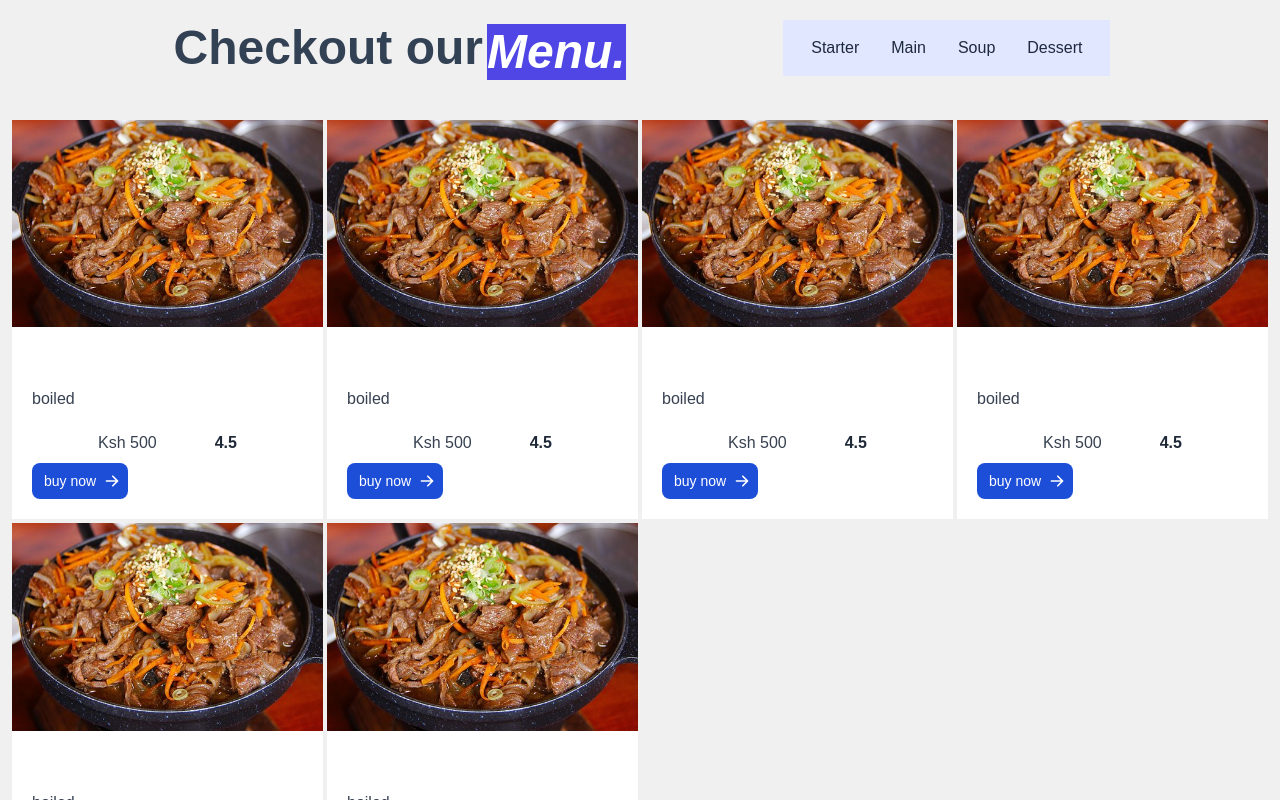
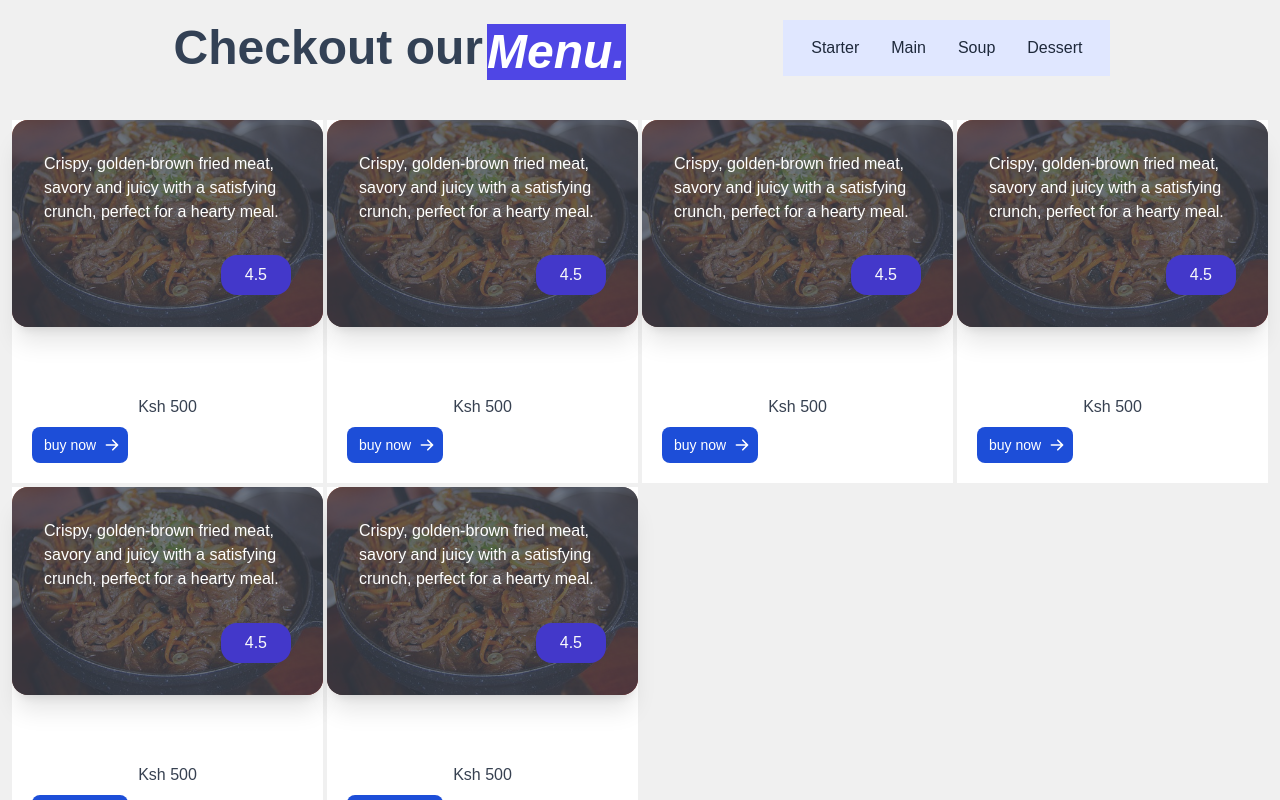
Before and after one commit to tinegaCollins/hotel-web-app, a Nuxt app: page / in a window 1280 px wide. Shown: the part 1320-2120 px from the top of the page. Built offline with nearby package versions, Linux system fonts and the light colour scheme.

Commit message:
updated products ui

```diff
--- a/components/Products.vue
+++ b/components/Products.vue
@@ -43,8 +43,17 @@
         <div class="">
           <div class="max-w-xs bg-white">
             <a href="#">
-              <img class="object-cover" src="../assets/images/hamburger2.jpg" alt="" />
-            </a>
+             <div class="card  bg-base-100 shadow-xl image-full">
+                <figure><img src="../assets/images/hamburger2.jpg" alt="Shoes" /></figure>
+                <div class="card-body">
+
+                  <p>{{ course.description }}</p>
+                  <div class="card-actions justify-end">
+                    <button class=" px-6 py-2  bg-indigo-700 text-gray-50 rounded-2xl">{{ course.ratings }}</button>
+                  </div>
+                </div>
+              </div>
+                          </a>
             <div class="p-5">
               <a href="#">
                 <h5
@@ -53,14 +62,12 @@
                   {{ course.course }}
                 </h5>
               </a>
-              <p class="mb-3 font-normal text-gray-700 ">
-                {{ course.description }}
-              </p>
+
               <span class="flex justify-evenly items-center flex-row px-2 py-2">
                 <p class="font-normal text-gray-700 ">
                   {{ course.price }}
                 </p>
-                <strong>{{ course.ratings }}</strong>
+
               </span>
               <a
                 class="inline-flex items-center py-2 px-3 text-sm font-medium text-center text-white bg-blue-700 rounded-lg hover:bg-blue-800 focus:ring-4 focus:outline-none focus:ring-blue-300 bg-blue-600 hover:bg-blue-700 focus:ring-blue-800 cursor-pointer"
@@ -95,37 +102,37 @@ export default {
     const fetchedData = ref([
       {
         course: "Fried Chicken",
-        description: "boiled",
+        description: "Crispy, golden-brown fried meat, savory and juicy with a satisfying crunch, perfect for a hearty meal.",
         price: "Ksh 500",
         ratings: "4.5",
       },
       {
         course: "Fried Chicken",
-        description: "boiled",
+        description: "Crispy, golden-brown fried meat, savory and juicy with a satisfying crunch, perfect for a hearty meal.",
         price: "Ksh 500",
         ratings: "4.5",
       },
       {
         course: "Fried Chicken",
-        description: "boiled",
+        description: "Crispy, golden-brown fried meat, savory and juicy with a satisfying crunch, perfect for a hearty meal.",
         price: "Ksh 500",
         ratings: "4.5",
       },
       {
         course: "Fried Chicken",
-        description: "boiled",
+        description: "Crispy, golden-brown fried meat, savory and juicy with a satisfying crunch, perfect for a hearty meal.",
         price: "Ksh 500",
         ratings: "4.5",
       },
       {
         course: "Fried Chicken",
-        description: "boiled",
+        description: "Crispy, golden-brown fried meat, savory and juicy with a satisfying crunch, perfect for a hearty meal.",
         price: "Ksh 500",
         ratings: "4.5",
       },
       {
         course: "Fried Chicken",
-        description: "boiled",
+        description: "Crispy, golden-brown fried meat, savory and juicy with a satisfying crunch, perfect for a hearty meal.",
         price: "Ksh 500",
         ratings: "4.5",
       },
```
